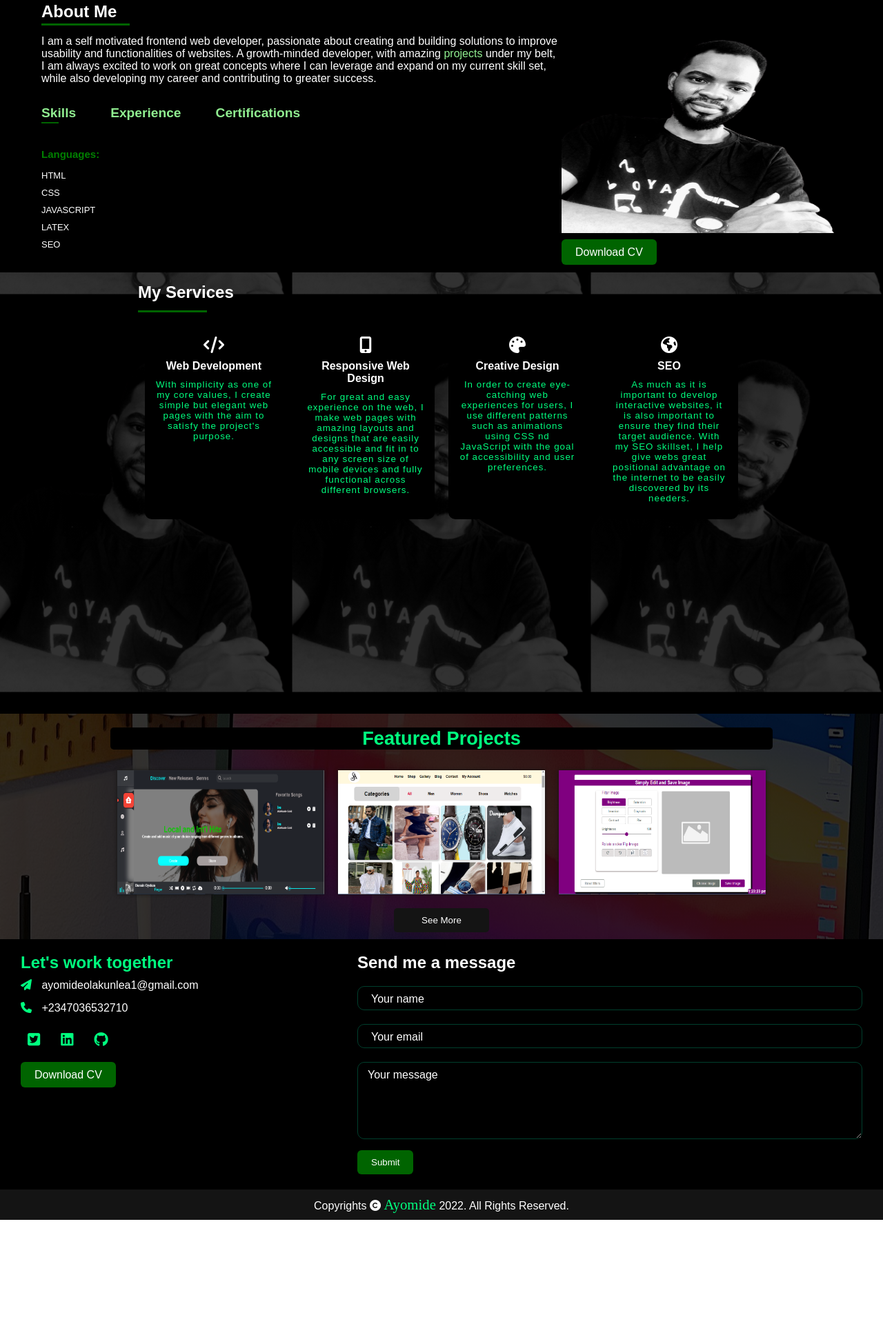
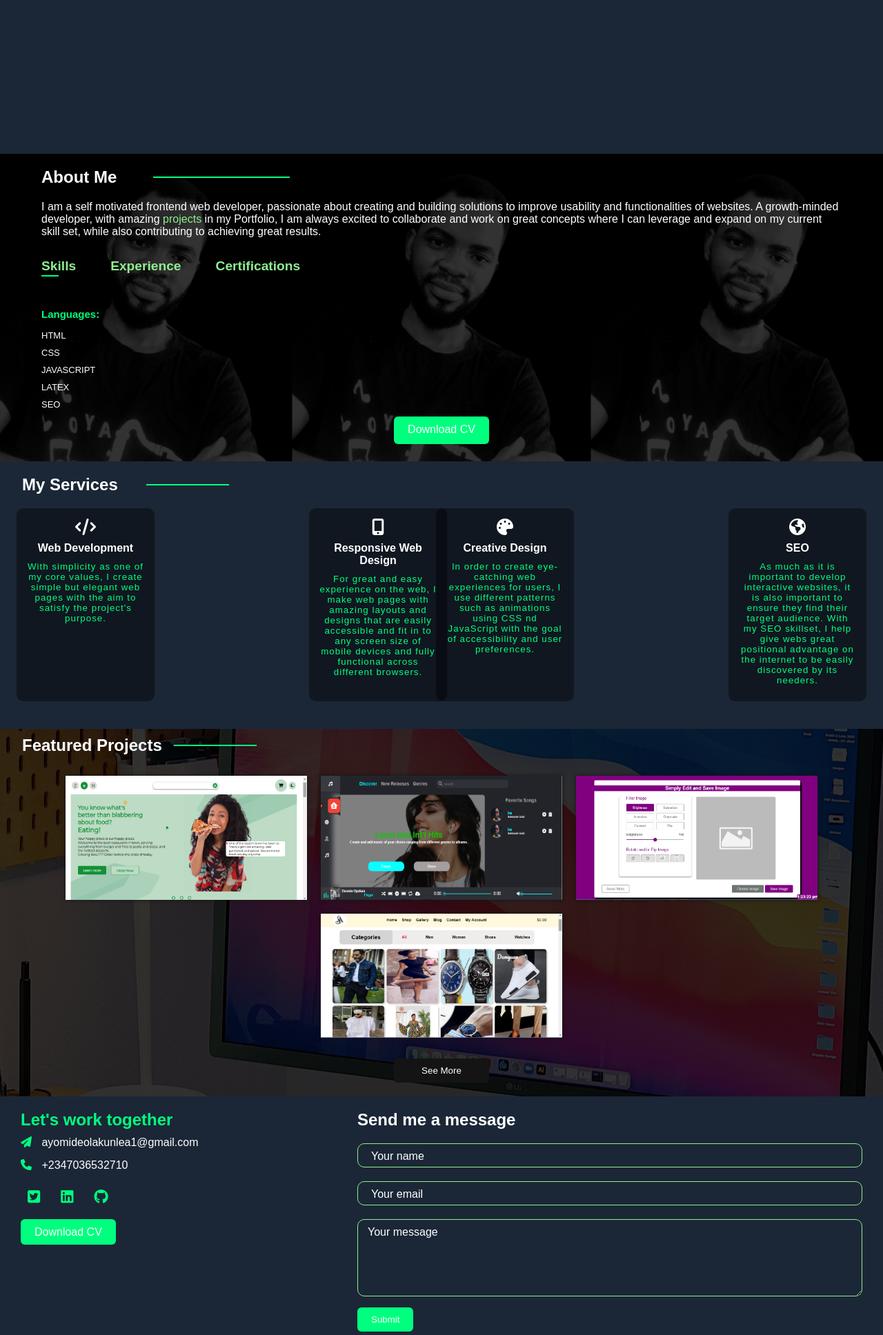
Before and after one commit to Ayomi-Dev/Portfolio, a plain HTML site: page index.html in a window 1280 px wide. Shown: the part 657-2593 px from the top of the page at 69% size. Before the commit the page ends 2426 px from the top, so only its background shows below. Drawn offline with nearby package versions, Linux system fonts and the light colour scheme.

Commit message:
add
Signed-off-by: Ayomide Olakunle <ayomideolakunlea@gmail.com>

```diff
--- a/PORTFOLIO.css
+++ b/PORTFOLIO.css
@@ -16,7 +16,7 @@ section{
 .navigation{
     height: 80px;
     width: 100%;
-    background: linear-gradient(rgba(0,0,0,0.9), rgba(0,0,0,0.9));
+    background: #1b2736;
     position: sticky;
     top: 0;
     z-index: 999;
@@ -36,8 +36,9 @@ nav{
     border-radius: 8px;
 }
 .logo h3 a{
-    font-size: 1.6rem;
-    color: #fff;
+    font-size: 1.8rem;
+    color: rgb(0, 255, 127);
+    font-weight: 800px;
 }
 .logo a span{
     color:  rgb(0, 255, 127);;
@@ -56,23 +57,13 @@ nav .menu li .list{
     margin: 0 30px;
     justify-content: center;
     align-items: center;
-}
-nav .menu li .list{
     color: #fff;
     position: relative;
     font-weight: bolder;
     transition: color .5s;
 }
-nav .menu li .list:hover{
-    color: rgb(0, 255, 127) ;
-}
 nav .menu li .list.active {
-    background:  rgb(0, 255, 127);;
-    -webkit-background-clip: text;
-    -moz-background-clip: text;
-    -moz-text-fill-color: transparent;
-    -webkit-text-fill-color: transparent;
-
+    color:  rgb(0, 255, 127);
 }
 nav .menu li .list::after{
     content: '';
@@ -92,11 +83,8 @@ nav .menu li .list:hover::after{
 }
 #header{
     width: 100%;
-    height: 70vh;
-    background-image: linear-gradient(rgba(0,0,0,0.8), rgba(0,0,0,0.8)), url(port2.png);
-    background-position: center;
-    background-size: center;
-    background-attachment: fixed;
+    height: 100vh;
+    background: #1b2736;
     position: relative;
     overflow: hidden;
     display: flex;
@@ -106,15 +94,20 @@ nav .menu li .list:hover::after{
 }
 #header .text{
     color: #fff;
-    position: absolute;
+    display: flex;
+    flex-direction: column;
+    width: 80%;
+    margin: 0 auto;
+    justify-content: center;
+    height: 100%;
 }
 #header .text h1{
-    transform: translateY(100px);
+    transform: translateY(120px);
     opacity: 0;
     transition: transform 1s, opacity 0.5s;
 }
 #header .text h1.active{
-    transform: translateY(0px);
+    transform: translateY(-50px);
     opacity: 1;
     margin: 6px 0;
 }
@@ -124,7 +117,7 @@ nav .menu li .list:hover::after{
 }
 #header .text h1:nth-child(1){
     padding-bottom: 20px;
-    color: green;
+    color: rgb(0, 255, 127);
     font-size: 2.5rem;
 }
 #header .text h1:nth-child(2){
@@ -156,7 +149,7 @@ nav .menu li .list:hover::after{
 #header .text h1:nth-child(4) span{
     color: transparent;
     font-weight: bolder;
-    background-image: linear-gradient(green, green);
+    background-image: linear-gradient(rgb(0, 255, 127), rgb(0, 255, 127));
     background-repeat: repeat;
     -webkit-background-clip: text;
     background-position: -700px 0px ;
@@ -209,18 +202,11 @@ nav .menu li .list:hover::after{
         height: 50px;
         width: 50px;
     }
-    #header .text{
-        top: 15%;
-        left: 10%;
-        width: 80%;
-        color: #fff;
-    }
     #header .text h1{
         font-size: 1.5rem;
     }
     #header .text h1:nth-child(1){
         font-size: 1.9rem;
-        padding: 30px 0;
     }
     #header .text h1:nth-child(3) span{
         font-size: 1.7rem;
@@ -255,7 +241,6 @@ nav .menu li .list:hover::after{
     }
     #header .text h1:nth-child(2){
         transition-delay: 1s;
-        font-size: smaller;
     }
     #header .text h1:nth-child(3){
         transition-delay: 2s;
@@ -270,7 +255,6 @@ nav .menu li .list:hover::after{
         animation-delay: 2.3s;
     }
     #header{
-        height: 60vh;
         overflow: visible;
     }
     nav .menu li .list:hover::after{
@@ -281,35 +265,33 @@ nav .menu li .list:hover::after{
 
 /* ------------------ABOUT STYLING--------- */
 #about{
-    background: #000000;
     width: 100%;
     color:#fff;
+    background-image: linear-gradient(rgba(0,0,0,0.8), rgba(0,0,0,0.8)), url(pic.png);
+    background-position: center;
+    background-size: center;
+    background-attachment: fixed;
+
 }
 .about-content{
     display: flex;
     padding: 20px 60px;
     flex-wrap: wrap;
-    justify-content: space-between;
-}
-.about-content img{
-    width: 100%;
-    border-radius: 8px;
+    flex-direction: column;
+    justify-content: center;
+    align-items: center;
 }
 .content1{
-    flex-basis: 65%;
+    width: 100%;
+    display: flex;
+    flex-direction: column;
+    justify-content: flex-start;
 }
 .content2{
-    flex-basis: 35%;
-    transition: 0.5s;
-}
-.content2 img{
-    transition: transform 0.5s;
-    padding-bottom: 15px;
-    height: 350px;
-}
-.content2:hover img{
-    transform: scale(1.02);
-    transition: 0.5s;
+    display: flex;
+    justify-content: center;
+    width: 100%;
+    height: 50px;
 }
 .content1 h1{
     position: relative;
@@ -317,11 +299,11 @@ nav .menu li .list:hover::after{
 .content1 h1::after{
     content: '';
     width: 17%;
-    height: 3px;
+    height: 2px;
     position: absolute;
-    left: 0;
-    bottom: -6px;
-    background: darkgreen;
+    left: 14%;
+    top: 13px;
+    background: rgb(0, 255, 127);
 }
 .content1 p{
     margin-top: 20px;
@@ -345,7 +327,7 @@ nav .menu li .list:hover::after{
     content: '';
     width: 0% ;
     height: 2px;
-    background:darkgreen;
+    background:rgb(0, 255, 127);
     position: absolute;
     left:0;
     bottom: -4px;
@@ -362,7 +344,7 @@ nav .menu li .list:hover::after{
     color: #fff;
     margin: 10px 0;
     font-size: 15px;
-    color: green;
+    color: rgb(0, 255, 127);
 }
 .tab-contents ul{
     list-style: none;
@@ -410,41 +392,40 @@ nav .menu li .list:hover::after{
 
 /* ----------SERVICES------------ */
 #services{
-    background-image: linear-gradient(rgba(0,0,0,0.8), rgba(0,0,0,0.8)), url(pic.png);
-    background-position: center;
-    background-size: center;
-    background-attachment: fixed;
+    background: #1b2736;
     display: flex;
     justify-content: center;
-    align-items: flex-start;
-    height: 80vh;
+    align-items: center;
+    /* height: 80vh; */
+    width: 100%;
+    overflow: hidden;
 }
 .service-container{
-    margin: 0 10px;
+    width: 95%;
+    margin: 20px auto;
 }
 .service-container  h1{
     color: #fff;
-    font-size: 1.5rem;
     position: relative;
-    padding: 15px 0;
 }
 .service-container  h1::after{
-    background: darkgreen;
+    background: rgb(0, 255, 127);
     content: '';
-    width: 100px;
-    height: 3px;
+    width: 120px;
+    height: 2px;
     position: absolute;
-    left: 0;
-    bottom: 0px;
+    left: 180px;
+    top: 13px;
 }
 .service-content{
     display: flex;
+    justify-content: center;
     color: #fff;
     margin: 10px auto;
     width: 100%;
 }
 .service1{
-    background: #000000;
+    background: linear-gradient(rgba(0,0,0,0.4), rgba(0,0,0,0.4));
     border-radius: 10px;
     transition: transform 0.5s, border 0.5s;
     position: relative;
@@ -452,7 +433,7 @@ nav .menu li .list:hover::after{
     width: 200px;
     text-align: center;
     overflow: hidden;
-    margin: 10px;
+    margin: 10px auto;
     padding: 15px;
 }
 .service1::before{
@@ -512,21 +493,61 @@ nav .menu li .list:hover::after{
     transition:  0.5s ease;
 }
 /* SERVICE STYLING FOR SMALLER SCREENS */
-@media screen and (max-width: 800px){
+@media screen and (max-width: 800px) {
+    .service-content{
+        flex-wrap: wrap;
+    }
+    .service1{
+        width: 40%;
+    }
+    .service-container  h1{
+        padding: 10px;
+        text-align: center;
+    }
+    .service-container  h1::after{
+        left: 100px;
+        top: 23px;
+    }
+}
+@media screen and (max-width: 620px){
+    .service-container  h1::after{
+        left: 30px;
+        width: 80px;
+    }
+}
+@media screen and (max-width: 500px){
     #services{
         height: unset;
     }
+    .service-container  h1{
+        padding: 10px;
+        text-align: center;
+    }
+    .service-container  h1::after{
+        /* left: 160px; */
+        top: 23px;
+        width: 100px;
+    }
     .service1 h2{
-        font-size: 14px;
+        font-size: 16px;
     }
     .service1 p{
-        font-size: 12px;
+        font-size: 14px;
     }
     .service-title{
         font-size: 1.5rem;
     }
     .service-content{
         flex-direction: column;
+        justify-content: center;
+    }
+    .service1{
+        width: 80%;
+    }
+}
+@media screen and (max-width: 300px){
+    .service-container  h1::after{
+        width: 60px;
     }
 }
 
@@ -539,33 +560,43 @@ nav .menu li .list:hover::after{
     color: #fff;
     width: 100%;
     display: flex;
-    justify-content: center;
-    align-items: center;
     flex-direction: column;
 }
 .project-container{
-    padding: 0 20px;
+    width: 95%;
+    margin: 0 auto;
 }
 .project-container h2{
-    text-align: center;
+    position: relative;
+    color: #fff;
+    margin: 10px 0;
+}
+.project-container  h2::after{
+    background: rgb(0, 255, 127);
+    content: '';
+    width: 120px;
+    height: 2px;
+    position: absolute;
+    left: 220px;
+    top: 13px;
 }
 .project-content{
     display: flex;
+    justify-content: center;
     width: 100%;
-    margin: 0 auto;
-    flex-wrap: wrap;
+    margin: 20px auto;
 }
 .project1{
-    width: 300px;
+    width: 270px;
     height: 180px;
     position: relative;
     overflow: hidden;
-    /* border-radius: 5px; */
     box-shadow: 0 0px 5px 0 #141414;
     display: none;
-    margin:10px 10px;
+    margin: 10px 10px;
 }
-.project1:nth-child(1), .project1:nth-child(2), .project1:nth-child(3){
+.project1:nth-child(1), .project1:nth-child(2), .project1:nth-child(3),
+.project1:nth-child(4){
     display: block;
 }
 .project1 img{
@@ -574,14 +605,6 @@ nav .menu li .list:hover::after{
     position: absolute;
     transition: transform 0.5s;
     /* object-fit: contain; */
-}
-.project-container h2{
-    margin: 20px 0px;
-    color:  rgb(0, 255, 127);
-    text-align: center;
-    font-size: 1.7rem;
-    background: #000000;
-    border-radius: 5px;
 }
 .project-layer{
     position: absolute;
@@ -630,8 +653,10 @@ nav .menu li .list:hover::after{
     height: 30px;
 }
 .more{
-    padding: 10px 20px;
-    margin: auto;
+    width: 100%;
+    display: flex;
+    justify-content: center;
+    margin: 20px auto;
     position: relative;
 }
 .more button{
@@ -648,19 +673,66 @@ nav .menu li .list:hover::after{
     background: #524e4e;
     color: #fff;
 }
+@media screen and (min-width: 801px){
+    .project-content{
+        flex-wrap: wrap;
+    }
+    .project1{
+        width: 350px;
+    }
+}
 @media screen and (max-width: 800px){
     .project-content{
-        flex-direction: column;
+        flex-wrap: wrap;
+    }
+    .project1{
+        width: 30%;
+        margin: 10px auto;
     }
     .project-layer a{
         font-size: 1.2rem;
+    }
+    .project1:nth-child(4){
+        display: none;
+    }
+}
+@media screen and (max-width: 540px){
+    .project-content{
+        width: 80%;
+    }
+    .project1{
+        width: 100%;
+    }
+    .project-container h2{
+        text-align: center;
+    }
+    .project-container h2::after{
+        width: 80px;
+        left: 10%
+    }
+}
+@media screen and (max-width: 500px){
+    .project-content{
+        flex-direction: column;
+        flex-wrap: nowrap;
+    }
+    .project1{
+        width: 100%;
+    }
+    .project-container h2{
+        text-align: center;
+    }
+    .project-container h2::after{
+        width: 80px;
+        left: 0%;
+        top: 13px;
     }
 }
 /* ------------------------CONTACT FORM-------------- */
 #contact{
     display: flex;
     align-items: center;
-    background: #000000;
+    background: #1b2736;
     width: 100%;
 }
 .contact-box{
@@ -714,7 +786,7 @@ nav .menu li .list:hover::after{
     flex-basis: 60%;
 }
 .col-2 form button{
-    background: darkgreen;
+    background: rgb(0, 255, 127);
     padding: 10px 20px;
     margin: 2px auto;
     color: #fff;
@@ -724,10 +796,10 @@ nav .menu li .list:hover::after{
     transition: 0.5s;
 }
 .col-2 form button:hover{
-    background: rgb(0, 255, 127);
+    background: rgb(0, 255, 234);
 }
 .col-1 .file, .content2 .file{
-    background: darkgreen;
+    background: rgb(0, 255, 127);
     padding: 10px 20px;
     color: #fff;
     border: 0;
@@ -789,14 +861,3 @@ nav .menu li .list:hover::after{
         font-size: 14px;
     }
 }
-/* SECTION REVEAL ANIMATION/STYLING */
-.reveal{
-    transform: translateY(150px);
-    position: relative;
-    opacity: 0;
-    transition: transform 2s;
-}
-.reveal.active{
-    transform: translateY(0px);
-    opacity: 1;
-}
--- a/PORTFOLIO.js
+++ b/PORTFOLIO.js
@@ -1,20 +1,27 @@
-// REVEALING SECTIONS ON PAGE SCROLL
-window.addEventListener('scroll', function() {
-    let reveals = document.querySelectorAll('.reveal'); //targeting all elements with the reveal class
+// // REVEALING SECTIONS ON PAGE SCROLL
+// window.addEventListener('scroll', function() {
+//     let reveals = document.querySelectorAll('.reveal'); //targeting all elements with the reveal class
 
-    for(let i=0; i < reveals.length; i++){ //looping through all the reveal element
-        let windowHeight = window.innerHeight;
-        let revealTop = reveals[i].getBoundingClientRect().top;
-        let revealPoint = 100;
+//     for(let i=0; i < reveals.length; i++){ //looping through all the reveal element
+//         let windowHeight = window.innerHeight;
+//         let revealTop = reveals[i].getBoundingClientRect().top;
+//         let revealPoint = 100;
 
-        if(revealTop < windowHeight - revealPoint){
-            reveals[i].classList.add('active');
-        }
-        else{
-            reveals[i].classList.remove('active');
-        }
-    }
-});
+//         if(revealTop < windowHeight - revealPoint){
+//             reveals[i].classList.add('active');
+//         }
+//         else{
+//             reveals[i].classList.remove('active');
+//         }
+//     }
+// });
+
+
+
+
+
+
+
  // Revealing header text animation once page loads
  let texts = document.getElementsByTagName('h1');
  window.onload = function(){
@@ -76,3 +83,16 @@ loadmore.onclick = () =>{
         loadmore.style.display = 'none';
     }
 }
+ScrollReveal({
+    reset: true,
+    distance: '60px',
+    duration: 2500,
+    delay: 200
+
+});
+ScrollReveal().reveal('.content1 h1, .project-container h2, .project1.two, .service1.one, .service1.three',
+ { delay: 400, origin: 'left' });
+ScrollReveal().reveal('.content1 .tab-titles, .col-2', { delay: 500, origin: 'bottom', interval: 200 });
+ScrollReveal().reveal('.content1 .p1, .content2, .project1.one, .project1.three, .service1.two, .service1.four',
+ { delay: 600, origin: 'right'});
+ScrollReveal().reveal('.service-title, .col-1', { delay: 500, origin: 'top' });
--- a/form.css
+++ b/form.css
@@ -14,7 +14,7 @@
 form .inpWrap input{
     color: #fff;
     border-radius: 10px;
-    border: 1px solid rgb(0,63, 45);
+    border: 1px solid lightgreen;
     height: 35px;
     margin: 10px 0;
     background: none;
@@ -43,7 +43,7 @@ form .inpWrap:nth-child(1) label{
     padding: 0 5px;
     transition: top .5s;
     cursor: text;
-    background-color: #000000;
+    background-color: #1b2736;
     margin: 0 15px;
 }
 form .inpWrap:nth-child(2) label{
@@ -56,7 +56,7 @@ form .inpWrap:nth-child(2) label{
     padding: 0 5px;
     transition: top .5s;
     cursor: text;
-    background-color: #000000;
+    background-color: #1b2736;
     margin: 0 15px;
 }
 form .inpWrap:nth-child(3) label{
@@ -69,7 +69,7 @@ form .inpWrap:nth-child(3) label{
     padding: 0 5px;
     transition: top .5s;
     cursor: text;
-    background-color: #000000;
+    background-color: #1b2736;
     margin: 0 10px;
 }
 form .inpWrap:nth-child(1) input:focus-within ~ label,
@@ -99,11 +99,10 @@ form .inpWrap:nth-child(3) textarea:valid ~ label{
     font-size: smaller;
 }
 form div textarea{
-    /* height: 100%; */
     width: 100%;
     border-radius: 10px;
     margin: 10px 0;
-    border: 1px solid rgb(0,63, 45);
+    border: 1px solid lightgreen;
     outline: none;
     padding: 10px 10px;
     background: none;
--- a/index.html
+++ b/index.html
@@ -9,13 +9,14 @@
     <link rel="stylesheet" href="PORTFOLIO.css">
     <link rel="stylesheet" href="form.css">
     <script src="https://kit.fontawesome.com/5dd300959c.js" crossorigin="anonymous"></script>
-    <script src="PORTFOLIO.js" async></script>
+    <script src="https://unpkg.com/scrollreveal"></script>
+    <script src="PORTFOLIO.js" defer></script>
 </head>
 <body>
     <section class="navigation">
         <nav>
             <div class="logo">
-                <h3><a href="#header"><img src="logo.jpg" alt=""></a></h3>
+                <h3><a href="#header">AYO</a></h3>
             </div>
             <ul class="menu">
                 <li><a class="list active" href="#header">Home</a></li>
@@ -45,11 +46,11 @@
         <div class="about-content reveal">
             <div class="content1">
                 <h1>About Me</h1>
-                <p> I am a self motivated frontend web developer, passionate about creating and building solutions
+                <p class="p1"> I am a self motivated frontend web developer, passionate about creating and building solutions
                     to improve usability and functionalities of websites. A growth-minded developer,
-                    with amazing <a href="#projects">projects</a> under my belt, I am always excited to
-                    work on great concepts where I can leverage and expand on my current skill set, while also
-                    developing my career and contributing to greater success.
+                    with amazing <a href="#projects">projects</a> in my Portfolio, I am always excited to collaborate
+                    and work on great concepts where I can leverage and expand on my current skill set, while also
+                    contributing to achieving great results.
                 </p>
                 <div class="tabs">
                     <p class="tab-titles active-link" onclick="openTab('skills')">Skills</p>
@@ -85,7 +86,6 @@
                 </div>
             </div>
             <div class="content2">
-                <img src="pic.png" alt="">
                 <a href="AYOMIDE OLAKUNLE ABIOLA.pdf" class="file" download>Download CV</a>
             </div>
         </div>
@@ -95,14 +95,14 @@
         <div class="service-container reveal">
             <h1 class="service-title">My Services</h1>
             <div class="service-content">
-                <div class="service1">
+                <div class="service1 one">
                     <i class="fa-solid fa-code"></i>
                     <h2>Web Development</h2>
                     <p>With simplicity as one of my core values, I create simple but elegant
                         web pages with the aim to satisfy the project's purpose.
                     </p>
                 </div>
-                <div class="service1">
+                <div class="service1 two">
                     <i class="fa fa-mobile"></i>
                     <h2>Responsive Web Design</h2>
                     <p>For great and easy experience on the web, I make web pages with amazing layouts
@@ -110,7 +110,7 @@
                         screen size of mobile devices and fully functional across different browsers.
                     </p>
                 </div>
-                <div class="service1">
+                <div class="service1 three">
                     <i class="fa fa-palette"></i>
                     <h2>Creative Design</h2>
                     <p>In order to create eye-catching web experiences for users, I use different patterns
@@ -118,7 +118,7 @@
                         and user preferences.
                     </p>
                 </div>
-                <div class="service1">
+                <div class="service1 four">
                     <i class="fa fa-globe"></i>
                     <h2>SEO</h2>
                     <p>As much as it is important to develop interactive websites, it is also important to
@@ -132,7 +132,22 @@
         <div class="project-container reveal">
             <h2>Featured Projects</h2>
             <div class="project-content">
-                <div class="project1">
+                <div class="project1 one">
+                    <img src="food.png" alt="">
+                    <div class="project-layer">
+                        <h3>Food Website</h3>
+                        <p>A food delivery website with fully effective cart
+                            page. Users can add food of their choice and select number of quantities
+                            of each selected item.
+                        </p>
+                        <div class="tools">
+                            <p>Tool</p>
+                            <img src="java.jpeg" alt="">
+                        </div>
+                        <a target='_blank' href="https://music-ayo.netlify.app/"><i class="fas fa-arrow-up-right-from-square"></i></a>
+                    </div>
+                </div>
+                <div class="project1 two">
                     <img src="app.png" alt="">
                     <div class="project-layer">
                         <h3>Music App</h3>
@@ -147,6 +162,20 @@
                         <a target='_blank' href="https://music-ayo.netlify.app/"><i class="fas fa-arrow-up-right-from-square"></i></a>
                     </div>
                 </div>
+                <div class="project1 three">
+                    <img src="editor.png" alt="">
+                    <div class="project-layer">
+                        <h3>Image editor App</h3>
+                        <p>A web application that allows users to edit images with different
+                            filter options and downloading it in one click.
+                        </p>
+                        <div class="tools">
+                            <p>Tool</p>
+                            <img src="java.jpeg" alt="">
+                        </div>
+                        <a target='_blank' href="https://ayo-editor.netlify.app"><i class="fas fa-arrow-up-right-from-square"></i></a>
+                    </div>
+                </div>
                 <div class="project1">
                     <img src="gallery~2.png" alt="">
                     <div class="project-layer">
@@ -159,20 +188,6 @@
                             <img src="java.jpeg" alt="">
                         </div>
                         <a target='_blank' href="https://ayo-gallery.netlify.app/"><i class="fas fa-arrow-up-right-from-square"></i></a>
-                    </div>
-                </div>
-                <div class="project1">
-                    <img src="editor.png" alt="">
-                    <div class="project-layer">
-                        <h3>Image editor App</h3>
-                        <p>A web application that allows users to edit images with different
-                            filter options and downloading it in one click.
-                        </p>
-                        <div class="tools">
-                            <p>Tool</p>
-                            <img src="java.jpeg" alt="">
-                        </div>
-                        <a target='_blank' href="https://ayo-editor.netlify.app"><i class="fas fa-arrow-up-right-from-square"></i></a>
                     </div>
                 </div>
                 <div class="project1">
@@ -201,21 +216,7 @@
                         </div>
                         <a target='_blank' href=""><i class="fas fa-arrow-up-right-from-square"></i></a>
                     </div>
-                </div>
-                <div class="project1">
-                    <img src="survey.png" alt="">
-                    <div class="project-layer">
-                        <h3>Sign up Page</h3>
-                        <p>Sign up page for users with easier options, to connect to a website.
-                        </p>
-                        <div class="tools">
-                            <p>Tool</p>
-                            <img src="java.jpeg" alt="">
-                        </div>
-                        <a target='_blank' href=""><i class="fas fa-arrow-up-right-from-square"></i></a>
-                    </div>
-                </div>
-                </div>
+
             </div>
         </div>
         <div class="more">
```
Also changed, not shown: food.png (added).
